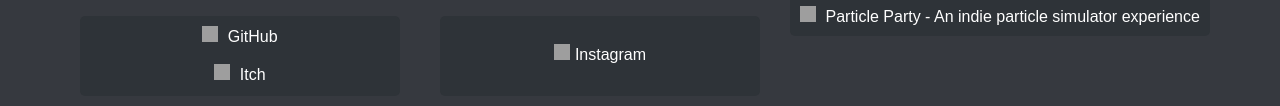
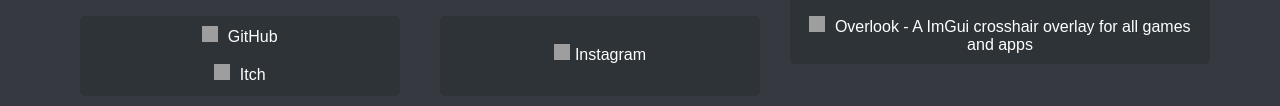
Before and after one commit to ji8sw/Ji9sw.xyz, a plain HTML site: page index.html in a window 1280 px wide. Shown: the part 291-397 px from the top of the page. Drawn offline with Linux system fonts and the light colour scheme; grey boxes are pictures that could not be loaded.

Commit message:
Update index.html

```diff
--- a/index.html
+++ b/index.html
@@ -97,6 +97,11 @@
             <a href="https://ji9swwastaken.itch.io/pp" target="_blank">
                 <img class="social-icon" src="https://static-00.iconduck.com/assets.00/itch-io-icon-2048x2048-i6hzclad.png" alt="Itch Icon"> Particle Party - An indie particle simulator experience
             </a>
+            <br>
+            <br>
+            <a href="https://github.com/ji8sw/Overlook" target="_blank">
+                <img class="social-icon" src="https://cdn-icons-png.flaticon.com/512/25/25231.png" alt="Itch Icon"> Overlook - A ImGui crosshair overlay for all games and apps
+            </a>
         </div>
 </body>
 </html>
```
